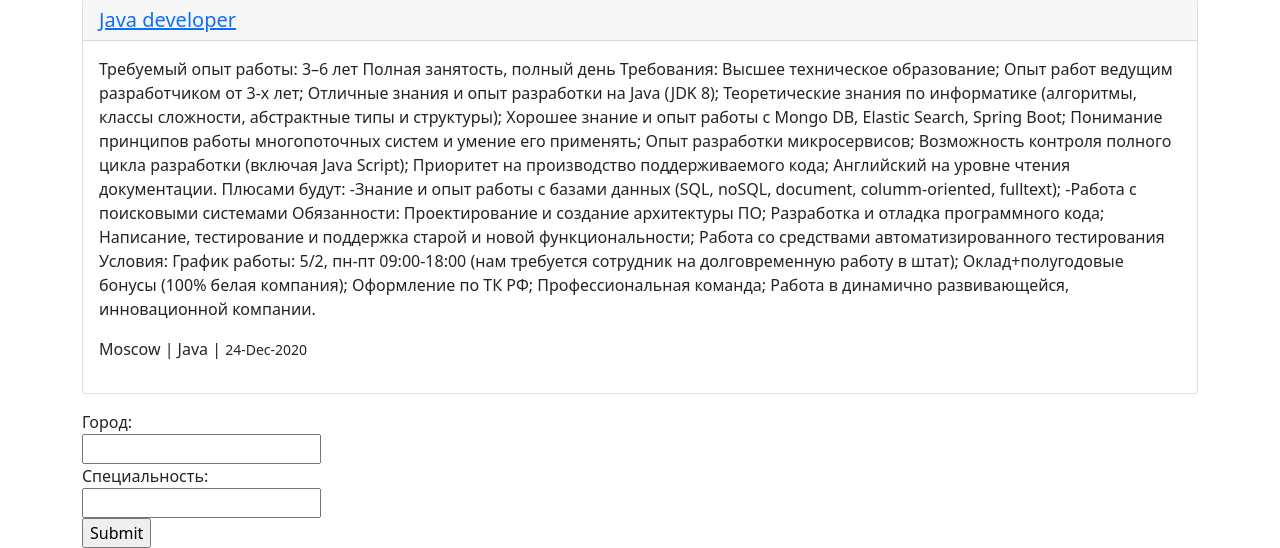
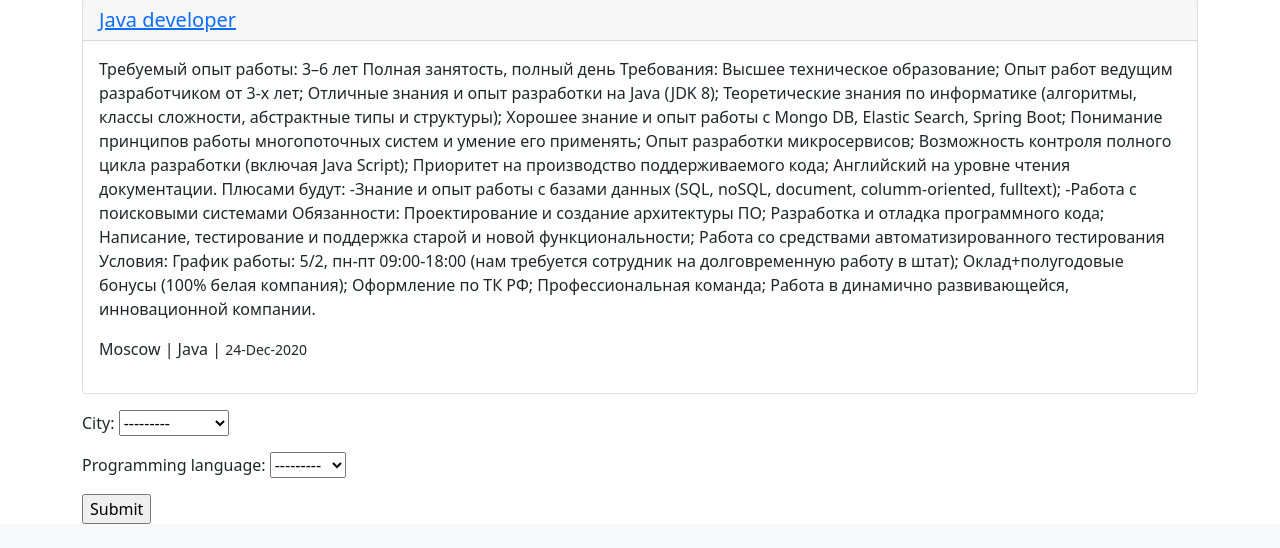
Before and after one commit to JackCX777/job_scrap, a Django app: template scrap/templates/scrap/vacancy.html in a window 1280 px wide. Shown: the part 1642-2190 px from the top of the page. After the commit the page ends 2166 px from the top, so only its background shows below. Run offline with Django 3.2, Linux system fonts and the light colour scheme; the template is opened without the code that fills it: values that come from a table or form of the project are taken from there, others are empty; data comes from the database, SQL or seed files in the repository.

Commit message:
Search form now is django form instead html form.

```diff
--- /dev/null
+++ b/scrap/Forms.py
@@ -0,0 +1,7 @@
+from django import forms
+from scrap.models import City, ProgrammingLanguage
+
+
+class FindForm(forms.Form):
+    city = forms.ModelChoiceField(queryset=City.objects.all())
+    programming_language = forms.ModelChoiceField(queryset=ProgrammingLanguage.objects.all())
--- a/scrap/templates/scrap/vacancy.html
+++ b/scrap/templates/scrap/vacancy.html
@@ -17,10 +17,7 @@
     {% endfor %}
 
 <form method="GET" action="">
-  <label>Город:</label><br>
-  <input type="text" name="city"><br>
-  <label>Специальность:</label><br>
-  <input type="text" name="programming_language"><br>
+  {{ form.as_p }}
   <input type="submit" value="Submit">
 </form>
 
```
Also changed, not shown: scrap/views.py (+5 -3 lines).
